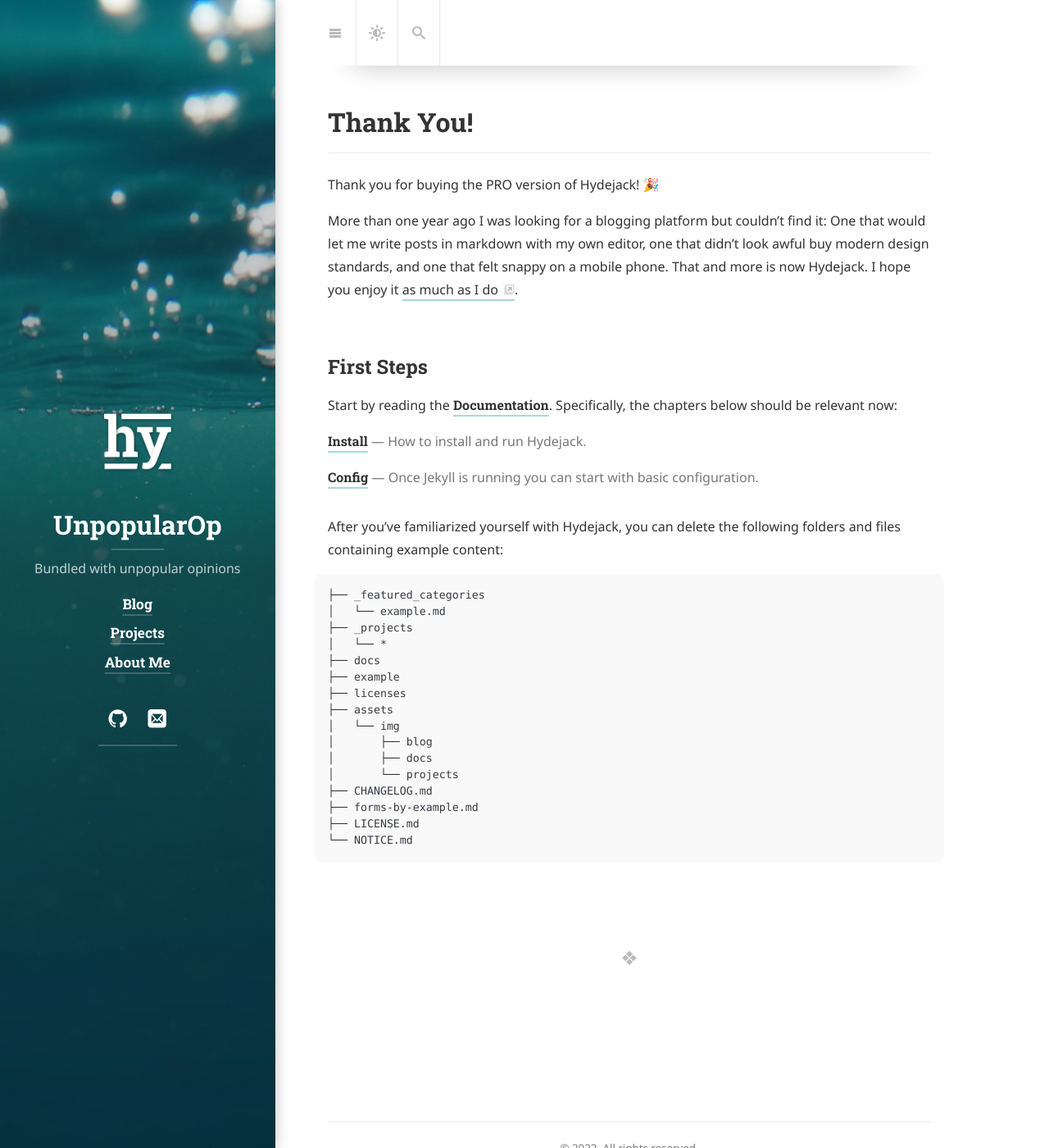
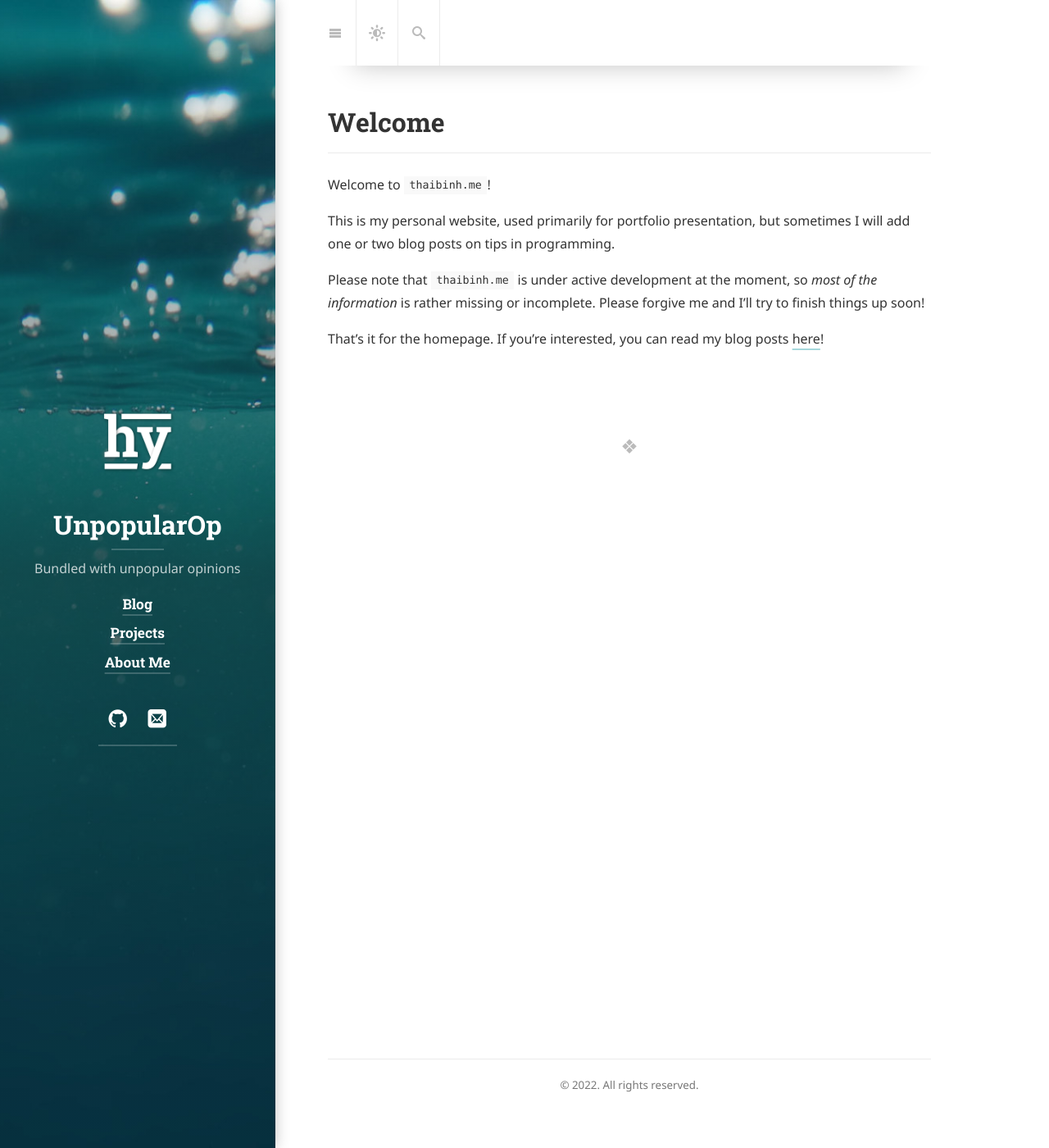
Before and after one commit to MunchDev/pages-about-myself, a Jekyll site: the page built from index.md, in a window 1280 px wide and 1400 px high. Shown: the whole window at 82% size. Built offline with Jekyll 4.4.1, drawn with Linux system fonts in a browser that asks for light colours; cached includes are drawn as plain includes; nearby versions of some CDN libraries; some web fonts are replaced; library files that are not in the unit come from our copies.

Commit message:
Write a starting homepage

```diff
--- a/index.md
+++ b/index.md
@@ -1,47 +1,15 @@
 ---
 layout: page
-title: Thank You!
+title: Welcome
 sitemap: false
 ---
 
-Thank you for buying the PRO version of Hydejack! 🎉
+Welcome to `thaibinh.me`!
 
-More than one year ago I was looking for a blogging platform but couldn't find it:
-One that would let me write posts in markdown with my own editor,
-one that didn't look awful buy modern design standards, and one that felt snappy on a mobile phone.
-That and more is now Hydejack. I hope you enjoy it [as much as I do](https://qwtel.com/).
+This is my personal website, used primarily for portfolio presentation, but sometimes I will add one or two blog
+posts on tips in programming.
 
-## First Steps
-Start by reading the [Documentation]{:.heading.flip-title}.
-Specifically, the chapters below should be relevant now:
+Please note that `thaibinh.me` is under active development at the moment, so *most of the information* is rather
+missing or incomplete. Please forgive me and I'll try to finish things up soon!
 
-* [Install]{:.heading.flip-title} --- How to install and run Hydejack.
-* [Config]{:.heading.flip-title} --- Once Jekyll is running you can start with basic configuration.
-{:.related-posts.faded}
-
-After you've familiarized yourself with Hydejack, you can delete the following folders and files
-containing example content:
-
-~~~
-├── _featured_categories
-│   └── example.md
-├── _projects
-│   └── *
-├── docs
-├── example
-├── licenses
-├── assets
-│   └── img
-│       ├── blog
-│       ├── docs
-│       └── projects
-├── CHANGELOG.md
-├── forms-by-example.md
-├── LICENSE.md
-└── NOTICE.md
-~~~
-
-[documentation]: docs/README.md
-[install]: docs/install.md
-[upgrade]: docs/upgrade.md
-[config]: docs/config.md
+That's it for the homepage. If you're interested, you can read my blog posts [here](blog/index.html)!
```
